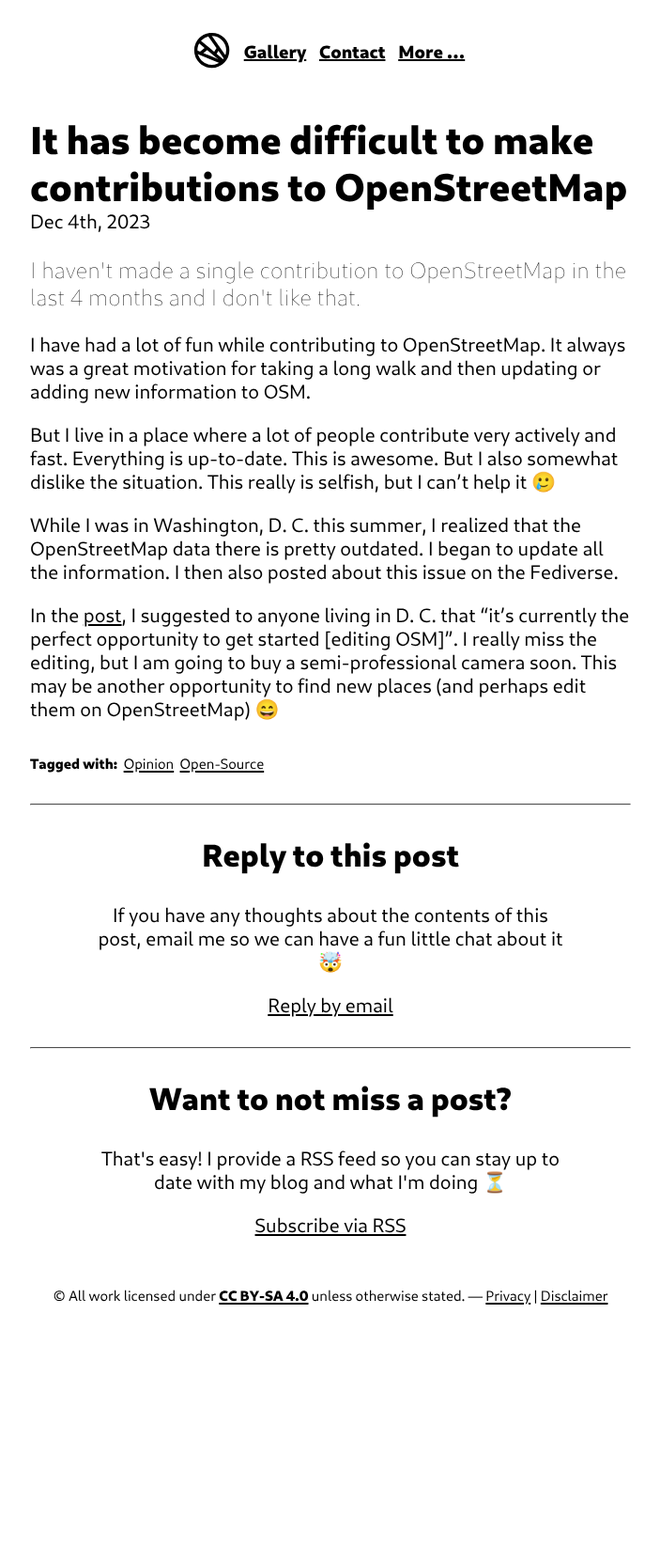
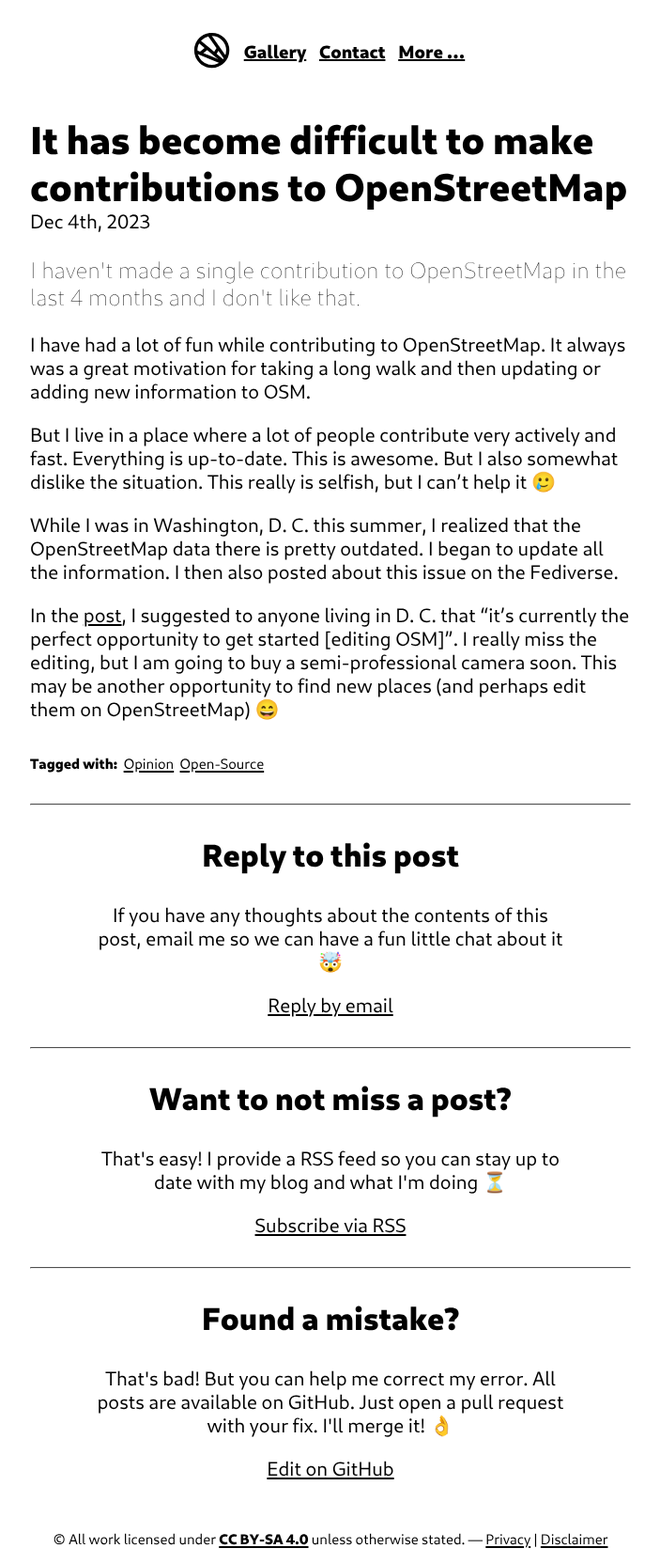
Before and after one commit to konstantintutsch/website, a Jekyll site: the page built from _posts/2023-12-04-it-has-become-difficult-to-make-contributions-to-openstreetmap.md, in a window 1280 px wide. Shown: the whole page at 94% size, without its empty margins (288-991 px from the left). Built offline with Jekyll 4.4.1, drawn with Linux system fonts in a browser that asks for light colours; before the commit the page ends 1405 px from its top, so only the background shows below that; some of the changed lines change nothing that is shown.

Commit message:
Add Edit on GitHub info box to posts

```diff
--- a/_layouts/post.html
+++ b/_layouts/post.html
@@ -15,3 +15,5 @@
 {% include info.html heading="Reply to this post" text="If you have any thoughts about the contents of this post, email me so we can have a fun little chat about it 🤯" link_id="mail" link_name="Reply by email" link_extra=page.subject %}
 
 {% include info.html heading="Want to not miss a post?" text="That's easy! I provide a RSS feed so you can stay up to date with my blog and what I'm doing ⏳" link='<a data-umami-event="Subscribe via RSS" href="/feed.xml">Subscribe via RSS</a>' %}
+
+{% assign repo_path = "/website/edit/main/" | append: page.path %}{% include info.html heading="Found a mistake?" text="That's bad! But you can help me correct my error. All posts are available on GitHub. Just open a pull request with your fix. I'll merge it! 👌" link_id="github" link_name="Edit on GitHub" link_extra=repo_path %}
```
